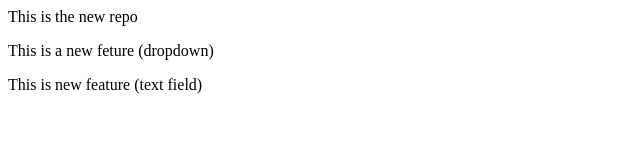
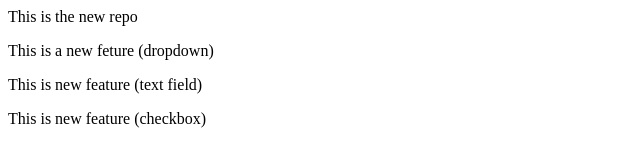
Before and after one commit to devvaidya0286/localrepo, a plain HTML site: page index.html in a window 1280 px wide. Shown: the whole page, without its empty margins (0-640 px from the left). Drawn offline with Linux system fonts and the light colour scheme.

Commit message:
new  feature  checkbox

```diff
--- a/index.html
+++ b/index.html
@@ -1,3 +1,6 @@
 <p>This is the new repo</p>
 <p>This is a new  feture  (dropdown)</p>
 <p>This is new  feature (text  field)</p>
+<p>
+      This is new  feature  (checkbox)
+</p>
```
